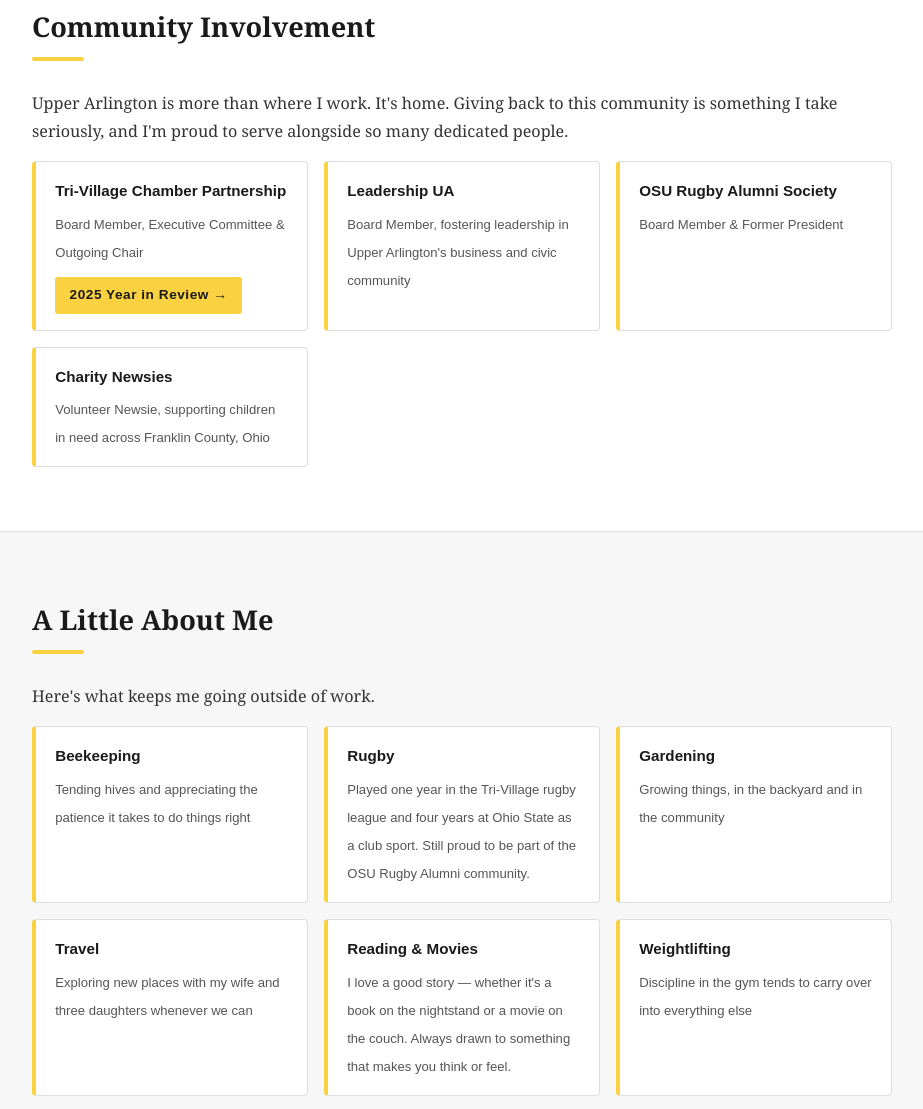
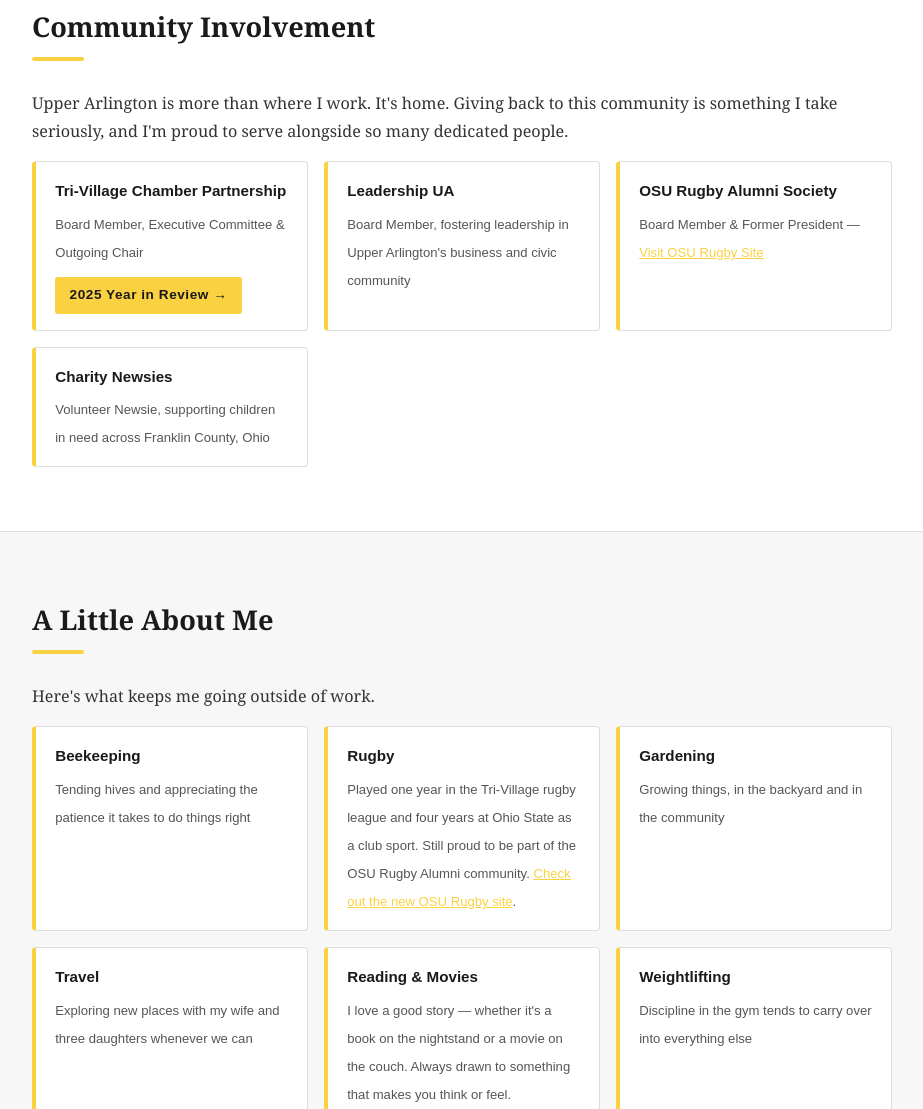
Before and after one commit to Wind4248/josephalotozo.com, a plain HTML site: page index.html in a window 1280 px wide. Shown: the part 2215-3324 px from the top of the page, without its empty margins (178-1101 px from the left). Drawn offline with Linux system fonts and the light colour scheme.

Commit message:
Add link to OSU Rugby site on rugby-related sections
Links to wind4248.github.io/osurugby from both the Alumni Society
community card and the Rugby interest card.

Co-Authored-By: Claude Opus 4.6 <noreply@anthropic.com>

```diff
--- a/index.html
+++ b/index.html
@@ -765,7 +765,7 @@
         </div>
         <div class="list-card">
           <strong>OSU Rugby Alumni Society</strong>
-          <span>Board Member &amp; Former President</span>
+          <span>Board Member &amp; Former President — <a href="https://wind4248.github.io/osurugby/" target="_blank" style="color:#FAD141;">Visit OSU Rugby Site</a></span>
         </div>
         <div class="list-card">
           <strong>Charity Newsies</strong>
@@ -788,7 +788,7 @@
         </div>
         <div class="list-card">
           <strong>Rugby</strong>
-          <span>Played one year in the Tri-Village rugby league and four years at Ohio State as a club sport. Still proud to be part of the OSU Rugby Alumni community.</span>
+          <span>Played one year in the Tri-Village rugby league and four years at Ohio State as a club sport. Still proud to be part of the OSU Rugby Alumni community. <a href="https://wind4248.github.io/osurugby/" target="_blank" style="color:#FAD141;">Check out the new OSU Rugby site</a>.</span>
         </div>
         <div class="list-card">
           <strong>Gardening</strong>
```
